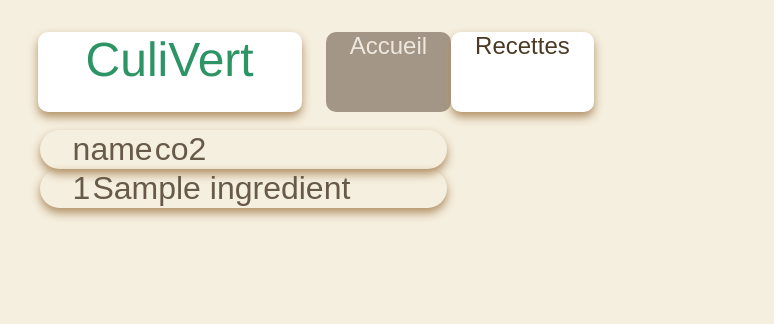
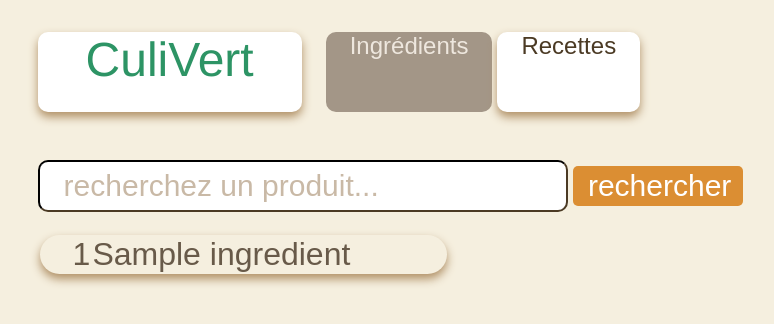
Before and after one commit to fusetim/PPII1, a Flask app: template backend/templates/result_ingredients.html in a window 1280 px wide. Shown: the top 324 px of the page, without its empty margins (160-934 px from the left). Run offline with Flask 3, Linux system fonts and the light colour scheme; the template is opened without the code that fills it: most values are stand-ins (such as "Sample title", 1, 10 or a date in 2020).

Commit message:
améliration du design du site (note : l'affichage des ingredients est toujours moche)

```diff
--- a/backend/app.py
+++ b/backend/app.py
@@ -56,15 +56,18 @@ def result_ingredients():
     codes = table.get(normalized_query, 10)
     data = []
     if codes == []:
-        return render_template("no_result.html")
+        if search != "":
+            return render_template("no_result_ingredients.html")
+        else:
+            return render_template("result_ingredients.html", data=data, search=search)
     else:
         for code in codes:
             # .all to get the list of sql outputs and [0] to get the tuple str-int (the output is a singleton)
             ingr = db.session.execute(
-                text("SELECT name, co2 FROM ingredients WHERE code = :c"), {"c": code}
+                text("SELECT normalized_name, co2 FROM ingredients WHERE code = :c"), {"c": code}
             ).all()[0]
             data.append(ingr)
-        return render_template("result_ingredients.html", data=data)
+        return render_template("result_ingredients.html", data=data, search=search)
 
 
 @app.route("/recipes")
--- a/backend/static/css/style.css
+++ b/backend/static/css/style.css
@@ -13,7 +13,7 @@ input::placeholder{
 input[type=submit]{
     color: #fff;
     background-color: #db8e33;
-    font-size: 1em;
+    font-size: 30px;
     border: none;
     cursor:pointer;
     border-radius: 5px;
@@ -25,7 +25,8 @@ input[type=submit]:active{
     background-color: #815217;
 }
 input[type=text]{
-    font-size: 0.8em;
+    margin-bottom: 5px;
+    font-size: 30px;
     height: 1.5em;
     min-width: 60%;
     max-width: 100%;
@@ -66,6 +67,7 @@ body {
     background-color: #f5efdf;
 }
 .case{
+    min-width: 450px;
     font-size: 2em;
     display: flex;
     flex-direction: column;
@@ -81,6 +83,7 @@ nav {
     flex-direction: row;
     align-items: center;
     margin-bottom: 1em;
+    margin-bottom: 3em;
 }
 .tab {
     background-color: #fff;
@@ -92,17 +95,27 @@ nav {
     color: #4b3a24;
     text-decoration: none;
     box-shadow: 0px 5px 10px #b09066;
+    margin-right: 5px;
 }
-.current {
+.currenttab {
     background-color: #a39687;
+    height: 10vh;
+    font-size: 1.5em;
+    border-radius: 10px;
+    padding-left: 1em;
+    padding-right: 1em;
     color: #eee7de;
+    text-decoration: none;
     box-shadow: none;
+    margin-right: 5px;
 }
 .about{
     color: #4b3a24;
+    font-size: 1em;
 }
 .header {
-
+    font-size: 3em;
+    color: #4b3a24;
 }
 tr {
     width: 100%;
@@ -114,4 +127,5 @@ tr {
     color: #685a49;
     border-color: #b09066;
     box-shadow: 0px 5px 10px #b09066;
+    margin-bottom: 1em;
 }
--- a/backend/templates/recipes.html
+++ b/backend/templates/recipes.html
@@ -9,8 +9,8 @@
         <section class="structure">
             <nav>
                 <a class="logo" href="/home">CuliVert</h1>
-                <a class="tab" href="/home">Accueil</a>
-                <a class="current tab" href="/recipes">Recettes</a>
+                <a class="tab" href="/search_ingredients?search={{search}}">Ingrédients</a>
+                <a class="currenttab" href="/recipes">Recettes</a>
             </nav>
             <main>
                 <p>WiP</p>
--- a/backend/templates/result_ingredients.html
+++ b/backend/templates/result_ingredients.html
@@ -9,15 +9,15 @@
         <section class="structure">
             <nav>
                 <a class="logo" href="/home">CuliVert</h1>
-                <a class="current tab" href="/home">Accueil</a>
+                <a class="currenttab" href="/search_ingredients?search={{search}}">Ingrédients</a>
                 <a class="tab" href="/recipes">Recettes</a>
             </nav>
             <main>
+                <form class="search_ingredients" action="/search_ingredients" method="GET">
+                    <input type="text" value="{{search}}" placeholder="recherchez un produit..." name="search" required>
+                    <input type="submit" value="rechercher">
+                </form>
                 <table>
-                    <tr>
-                        <td class="header">name</td>
-                        <td class="header">co2</td>
-                    </tr>
                     {% for ingredient in data %}
                     <tr class="content">
                         <td>{{ingredient[0]}}</td>
```
Also changed, not shown: backend/templates/home.html (+4 -4 lines), backend/templates/no_result_ingredients.html (renamed from backend/templates/no_result.html).
